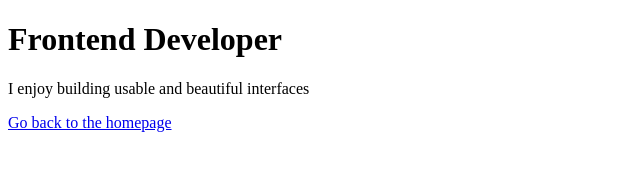
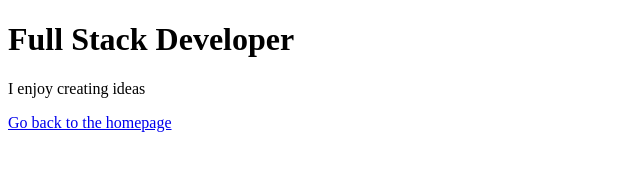
Before and after one commit to harsh543/JAMstack-hello-world, a Gatsby site: page /page-2 in a window 1280 px wide. Shown: the whole page, without its empty margins (0-640 px from the left). Built offline with nearby package versions, Linux system fonts and the light colour scheme; Gatsby itself is replaced by a stand-in of ours.

Commit message:
Update page-2.js

```diff
--- a/src/pages/page-2.js
+++ b/src/pages/page-2.js
@@ -3,8 +3,8 @@ import Link from 'gatsby-link'
 
 const SecondPage = () => (
   <div>
-    <h1>Frontend Developer</h1>
-    <p>I enjoy building usable and beautiful interfaces</p>
+    <h1>Full Stack Developer</h1>
+    <p>I enjoy creating ideas </p>
     <Link to="/">Go back to the homepage</Link>
   </div>
 )
```
